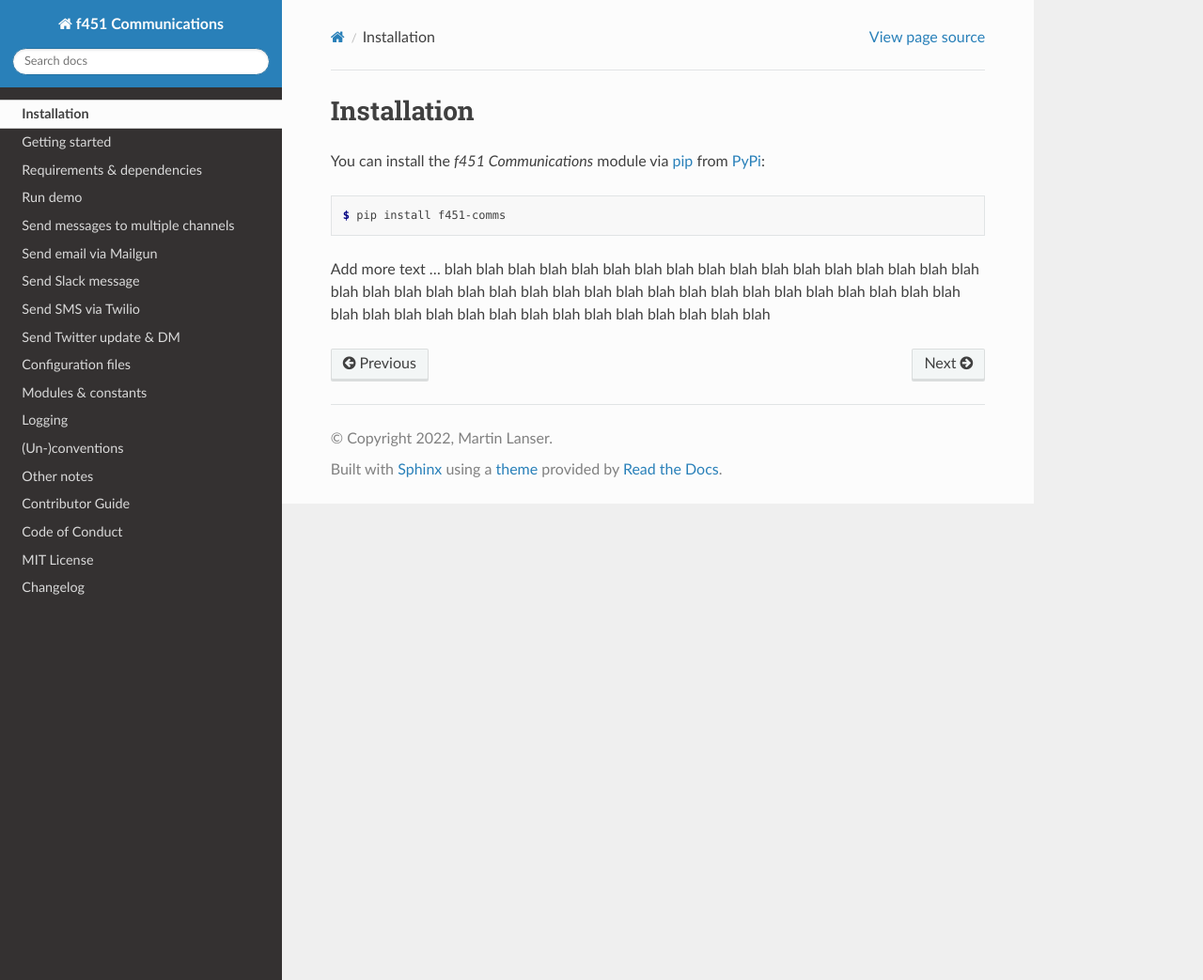
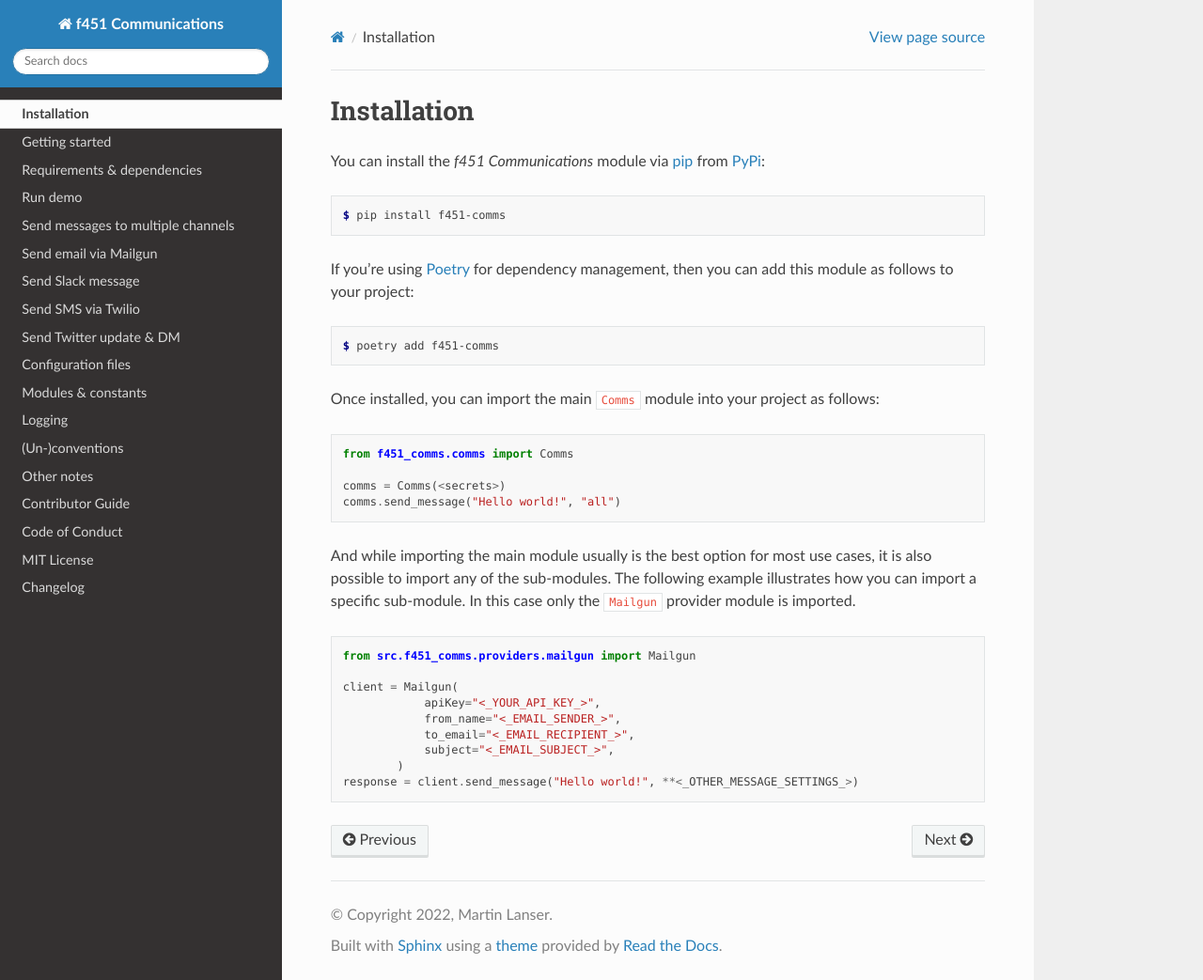
Before and after one commit to mlanser/f451-comms, a Sphinx documentation site: the page built from docs/installation.rst, in a window 1280 px wide and 1043 px high. Shown: the whole window at 94% size. Built offline with Sphinx 7.4.7 and the Read the Docs theme 2.0.0, drawn with Linux system fonts in a browser that asks for light colours.

Commit message:
update quickstart and installation docs

```diff
--- a/docs/installation.rst
+++ b/docs/installation.rst
@@ -5,4 +5,31 @@
     :start-after: install-start
     :end-before: install-end
 
-Add more text ... blah blah blah blah blah blah blah blah blah blah blah blah blah blah blah blah blah blah blah blah blah blah blah blah blah blah blah blah blah blah blah blah blah blah blah blah blah blah blah blah blah blah blah blah blah blah blah blah blah blah blah
+If you're using `Poetry <https://python-poetry.org/>`__ for dependency management, then you can add this module as follows to your project:
+
+.. code:: console
+
+   $ poetry add f451-comms
+
+Once installed, you can import the main ``Comms`` module into your project as follows:
+
+.. code-block::
+
+    from f451_comms.comms import Comms
+
+    comms = Comms(<secrets>)
+    comms.send_message("Hello world!", "all")
+
+And while importing the main module usually is the best option for most use cases, it is also possible to import any of the sub-modules. The following example illustrates how you can import a specific sub-module. In this case only the ``Mailgun`` provider module is imported.
+
+.. code-block::
+
+    from src.f451_comms.providers.mailgun import Mailgun
+
+    client = Mailgun(
+                apiKey="<_YOUR_API_KEY_>",
+                from_name="<_EMAIL_SENDER_>",
+                to_email="<_EMAIL_RECIPIENT_>",
+                subject="<_EMAIL_SUBJECT_>",
+            )
+    response = client.send_message("Hello world!", **<_OTHER_MESSAGE_SETTINGS_>)
--- a/docs/quickstart.rst
+++ b/docs/quickstart.rst
@@ -5,4 +5,6 @@
     :start-after: qs-start
     :end-before: qs-end
 
-Add more text ... blah blah blah blah blah blah blah blah blah blah blah blah blah blah blah blah blah blah blah blah blah blah blah blah blah blah blah blah blah blah blah blah blah blah blah blah blah blah blah blah blah blah blah blah blah blah blah blah blah blah blah
+The ``Comms`` object will initialize all communications channels listed in the ``secrets`` variable which is of type `ConfigParser <https://docs.python.org/3/library/configparser.html>`__. One convenient option to manage the settings for communication services is to store the values in ``.ini`` configuration files.
+
+See section "`Configuration files <config_files.html>`__" for more information.
```
